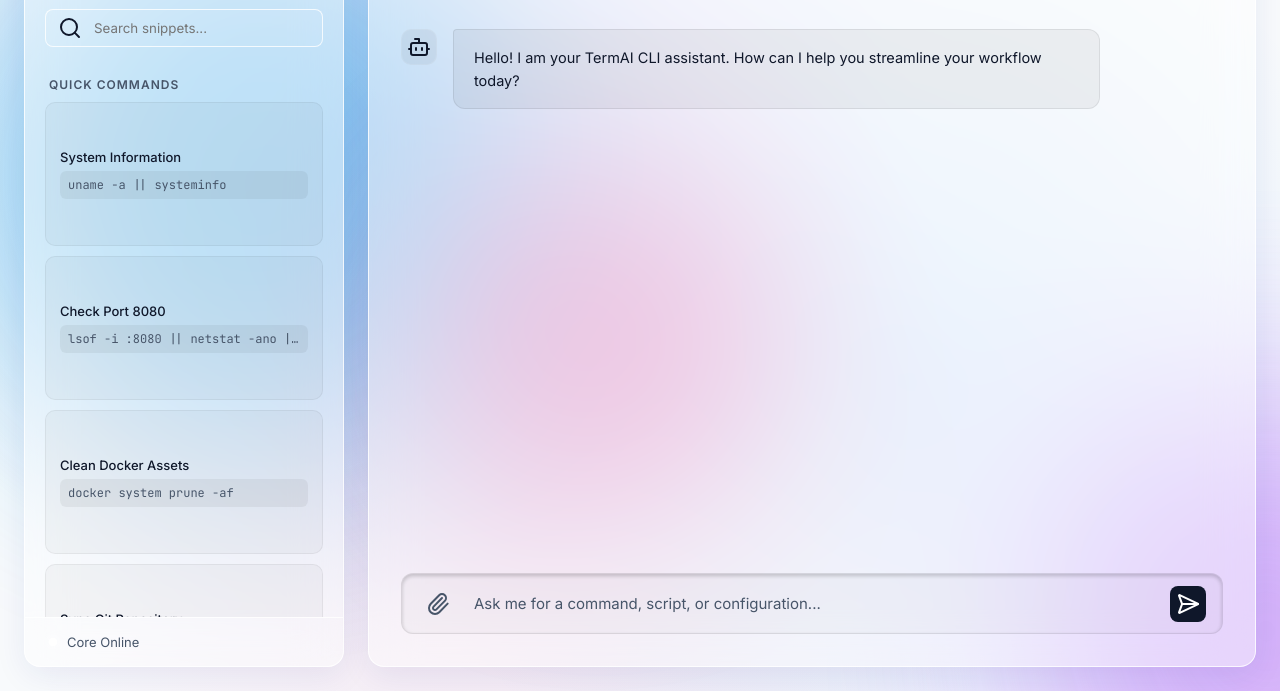
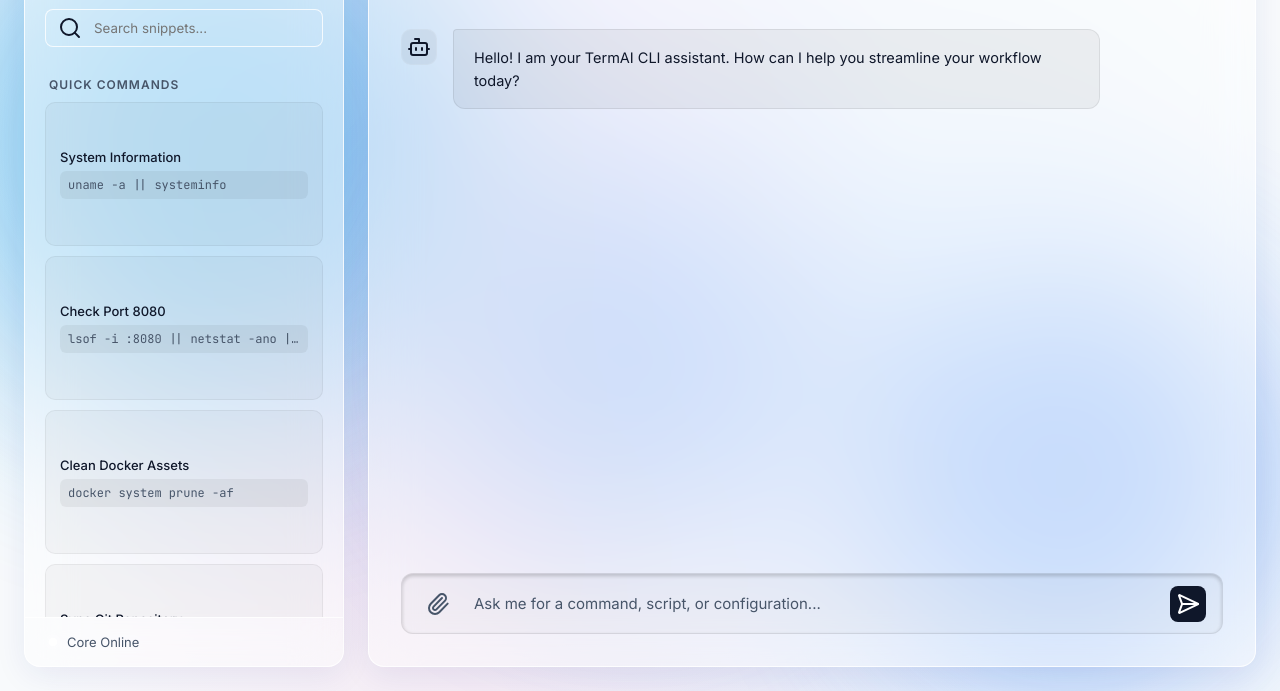
Before and after one commit to devadath007/TermAI, a website: page index.html in a window 1280 px wide. Both pictures are taken after a click on the button 1203 px from the left and 65 px from the top of the page. Shown: the part 109-800 px from the top of the page. Drawn offline with nearby package versions, Linux system fonts and the light colour scheme.

Commit message:
style: change blobs to only use blue color shades and increase animation speed

```diff
--- a/style.css
+++ b/style.css
@@ -589,11 +589,11 @@ body {
     filter: blur(80px);
     border-radius: 50%;
     opacity: 0.6;
-    animation: floatBlob 20s infinite ease-in-out alternate;
+    animation: floatBlob 12s infinite ease-in-out alternate;
 }
 .blob-1 { background: var(--blob-1, rgba(41, 140, 252, 0.3)); width: 40vw; height: 40vw; top: -10%; left: -10%; animation-delay: 0s; }
-.blob-2 { background: var(--blob-2, rgba(85, 42, 216, 0.3)); width: 35vw; height: 35vw; bottom: -10%; right: -10%; animation-delay: -5s; }
-.blob-3 { background: var(--blob-3, rgba(200, 50, 150, 0.2)); width: 30vw; height: 30vw; top: 40%; left: 40%; animation-delay: -10s; }
+.blob-2 { background: var(--blob-2, rgba(14, 165, 233, 0.3)); width: 35vw; height: 35vw; bottom: -10%; right: -10%; animation-delay: -3s; }
+.blob-3 { background: var(--blob-3, rgba(96, 165, 250, 0.2)); width: 30vw; height: 30vw; top: 40%; left: 40%; animation-delay: -6s; }
 
 @keyframes floatBlob {
     0% { transform: translate(0, 0) scale(1); }
@@ -614,10 +614,10 @@ body.light-mode {
     --accent: #0f172a; /* Slate 900 */
     --accent-hover: #334155;
 
-    /* Vibrant pastel blobs for light mode */
+    /* Vibrant blue blobs for light mode */
     --blob-1: rgba(14, 165, 233, 0.5); /* Sky Blue */
-    --blob-2: rgba(168, 85, 247, 0.5); /* Purple */
-    --blob-3: rgba(236, 72, 153, 0.5); /* Pink */
+    --blob-2: rgba(59, 130, 246, 0.5); /* Blue */
+    --blob-3: rgba(96, 165, 250, 0.5); /* Light Blue */
 }
 
 /* Intensify the blobs in light mode to make the glass pop */
```
